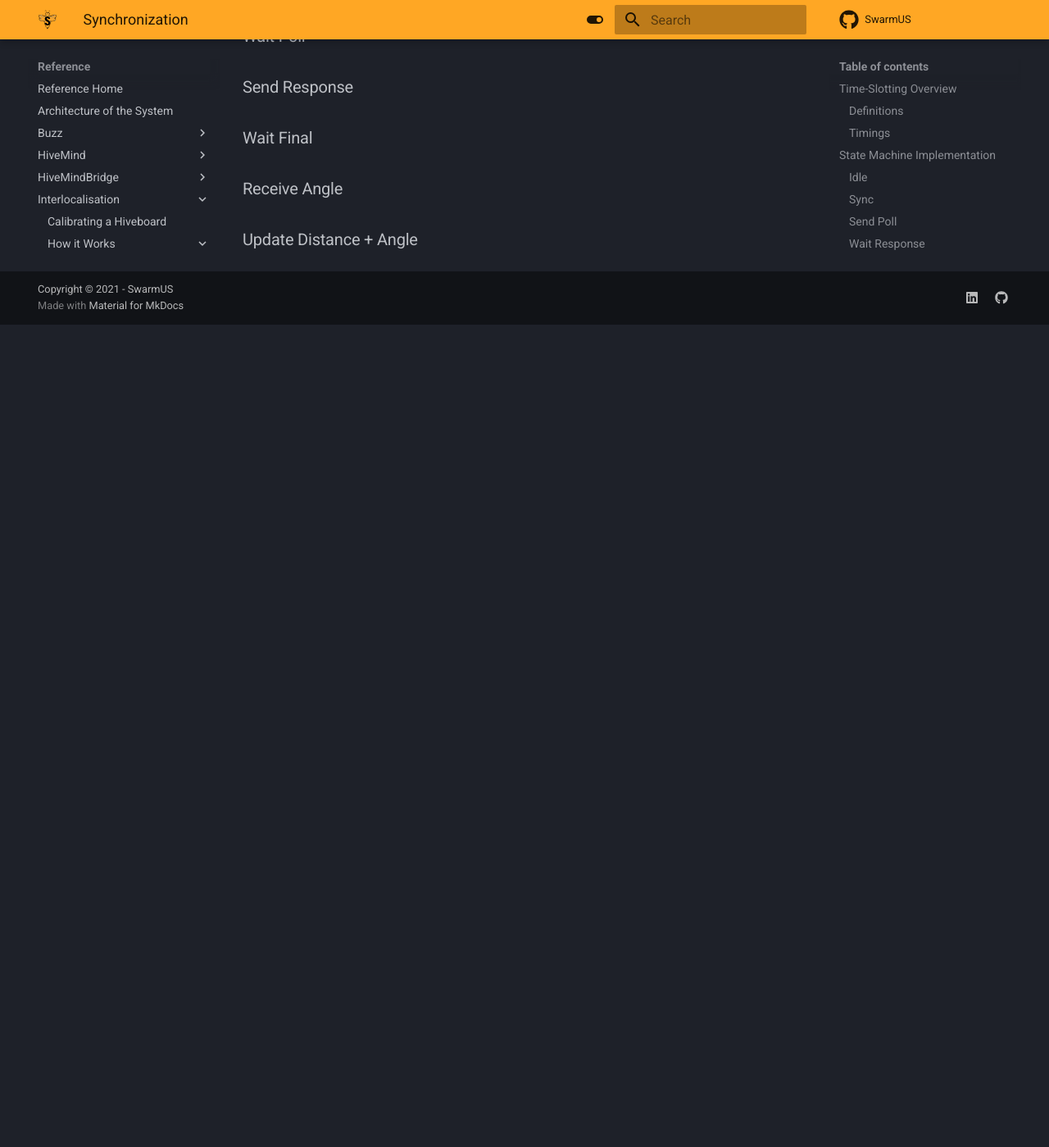
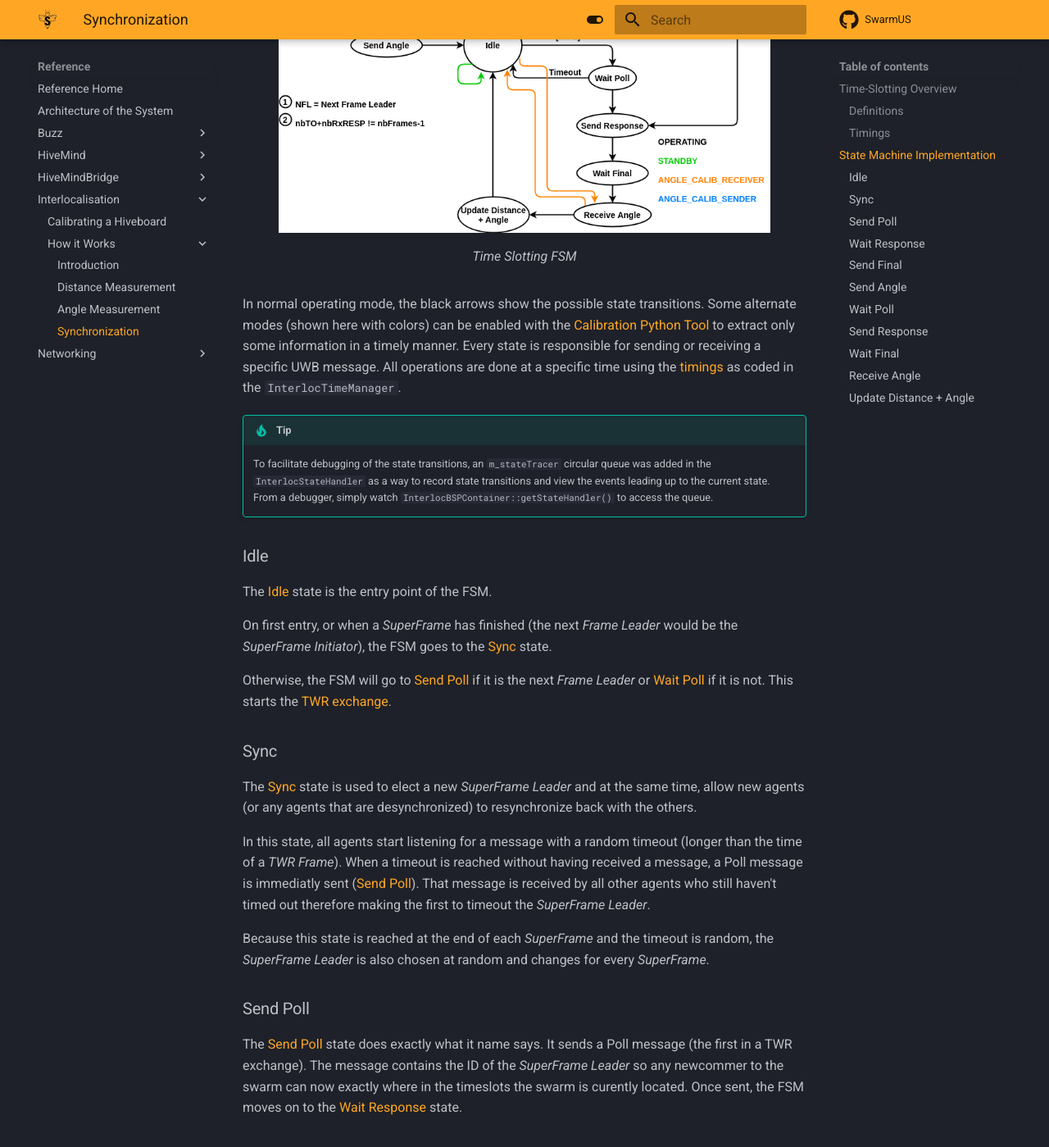
Before and after one commit to SwarmUS/SwarmUS-doc, an MkDocs documentation site: the page built from docs/sections/reference/Interloc/how_it_works/sync.md, in a window 1280 px wide and 1400 px high, scrolled down 2256 px. Shown: the whole window at 82% size. Built offline with MkDocs 1.6.1 and Material for MkDocs 9.7.7, drawn with Linux system fonts in a browser that asks for light colours; emoji names are drawn with the system emoji font; before the commit the page ends 2652 px from its top, so only the background shows below that; some of the changed text lies outside the part shown.

Commit message:
states start

```diff
--- a/docs/sections/reference/Interloc/how_it_works/sync.md
+++ b/docs/sections/reference/Interloc/how_it_works/sync.md
@@ -41,13 +41,40 @@
 **Frame Leader**: ID of the agent that is the initiator (sends the poll, final and angle messages) in the current TWR Frame
 
 ### Timings
+!!!error
+    TODO
 
 ## State Machine Implementation
 
+The previous time-slotting mechanism is implemented in the microcontroller using a finite state machine (FSM). The FSM takes care of setting the DW1000 in the correct operating mode (RX, TX, etc.) at the appropriate time.
+
+<figure markdown>
+  ![Timeslots](img/fsm.png){width="600"}
+  <figcaption>Time Slotting FSM</figcaption>
+</figure>
+
+In normal operating mode, the black arrows show the possible state transitions. Some alternate modes (shown here with colors) can be enabled with the [Calibration Python Tool](../calibrating_a_hiveboard.md) to extract only some information in a timely manner. Every state is responsible for sending or receiving a specific UWB message. All operations are done at a specific time using the [timings](#timings) as coded in the `InterlocTimeManager`.
+
+!!!tip
+    To facilitate debugging of the state transitions, an `m_stateTracer` circular queue was added in the `InterlocStateHandler` as a way to record state transitions and view the events leading up to the current state. From a debugger, simply watch `InterlocBSPContainer::getStateHandler()` to access the queue.
 
 ### Idle
+The [Idle](#idle) state is the entry point of the FSM.
+
+On first entry, or when a *SuperFrame* has finished (the next *Frame Leader* would be the *SuperFrame Initiator*), the FSM goes to the [Sync](#sync) state.
+
+Otherwise, the FSM will go to [Send Poll](#send-poll) if it is the next *Frame Leader* or [Wait Poll](#wait-poll) if it is not. This starts the [TWR exchange](distance.md).
+
 ### Sync
+The [Sync](#sync) state is used to elect a new *SuperFrame Leader* and at the same time, allow new agents (or any agents that are desynchronized) to resynchronize back with the others.
+
+In this state, all agents start listening for a message with a random timeout (longer than the time of a *TWR Frame*). When a timeout is reached without having received a message, a Poll message is immediatly sent ([Send Poll](#send-poll)). That message is received by all other agents who still haven't timed out therefore making the first to timeout the *SuperFrame Leader*.
+
+Because this state is reached at the end of each *SuperFrame* and the timeout is random, the *SuperFrame Leader* is also chosen at random and changes for every *SuperFrame*.
+
 ### Send Poll
+The [Send Poll](#send-poll) state does exactly what it name says. It sends a Poll message (the first in a TWR exchange). The message contains the ID of the *SuperFrame Leader* so any newcommer to the swarm can now exactly where in the timeslots the swarm is curently located. Once sent, the FSM moves on to the [Wait Response](#wait-response) state.
+
 ### Wait Response
 ### Send Final
 ### Send Angle
```
Also changed, not shown: docs/sections/reference/Interloc/how_it_works/img/fsm.png (added).
